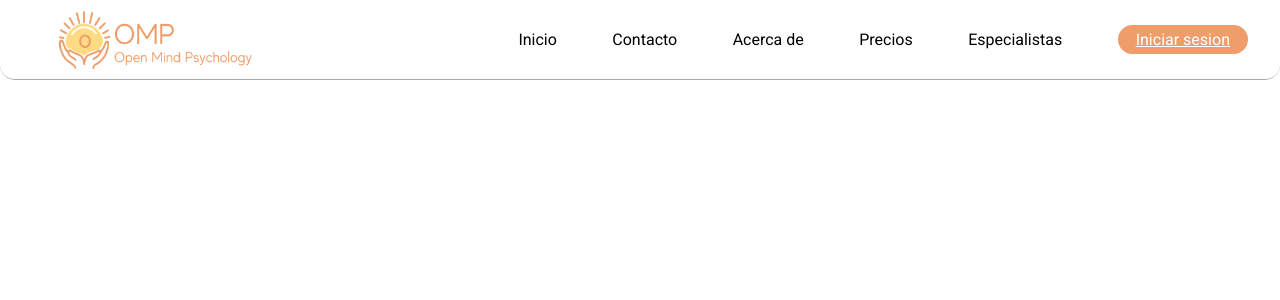
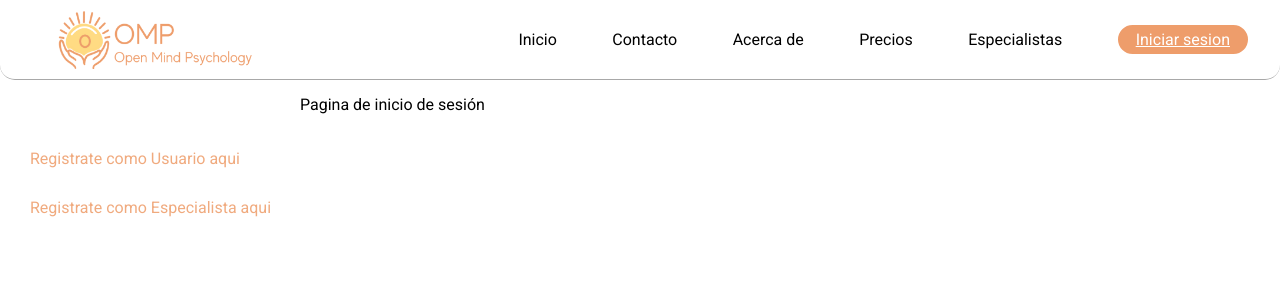
Before and after one commit to sabucds/Open-Mind-Psychology, a React (Create React App) app: page /iniciar in a window 1280 px wide. Shown: the top 300 px of the page. Built offline with nearby package versions, Linux system fonts and the light colour scheme.

Commit message:
adelanto pestañas de registros

```diff
--- a/src/components/App.css
+++ b/src/components/App.css
@@ -27,6 +27,8 @@ body {
   width: 100%;
   padding: 50px;
   background-image: url(./img/Fondo\ Banner\ 1.png);
+  background-size:cover;
+  background-position: center;
   background-repeat: no-repeat;
   display: flex;
 }
--- a/src/components/App.jsx
+++ b/src/components/App.jsx
@@ -9,6 +9,8 @@ import Precios from "./pages/Precios";
 import IniciarSesion from "./pages/IniciarSesion";
 import AcercaDe from "./pages/AcercaDe";
 import Navbar from "./Navbar/Navbar";
+import RegistroUser from "./pages/RegistroUser";
+import RegistroEspecialista from "./pages/RegistroEspecialista";
 
 function App() {
   return (
@@ -22,6 +24,8 @@ function App() {
           <Route path="/acerca" component={AcercaDe} />
           <Route path="/contacto" component={Contacto} />
           <Route path="/iniciar" component={IniciarSesion} />
+          <Route path="/RegistroUser" component={RegistroUser} />
+          <Route path="/RegistroEsp" component={ RegistroEspecialista} />
         </Switch>
       </Router>
     </div>
--- a/src/components/Navbar/MenuList.jsx
+++ b/src/components/Navbar/MenuList.jsx
@@ -23,4 +23,5 @@ export const MenuList = [
     title: "Iniciar sesion",
     url: "/iniciar",
   },
+
 ];
--- /dev/null
+++ b/src/components/pages/IniciarSesion.css
@@ -0,0 +1,30 @@
+@import url("https://fonts.googleapis.com/css2?family=Roboto:wght@300;400;500;700;900&display=swap");
+
+* {
+  margin: 0;
+  padding: 0;
+  box-sizing: border-box;
+}
+
+*:focus {
+  outline: none;
+}
+
+body {
+  width: 100%;
+  position: relative;
+  font-family: "roboto", sans-serif;
+}
+
+.sesion{
+    height: 10%;
+    width: 100%;
+    padding-left: 300px;
+    margin-bottom: 20px;
+}
+
+.main-sesion{
+    margin-top: 95px;
+    width: 100%;
+    height: 100%;
+}
--- a/src/components/pages/IniciarSesion.jsx
+++ b/src/components/pages/IniciarSesion.jsx
@@ -1,7 +1,22 @@
 import React from "react";
+import { Link } from "react-router-dom";
+import "./IniciarSesion.css";
 
 const IniciarSesion = () => {
-  return <div>Iniciar Sesion</div>;
+  return (
+    <section className="main-sesion">
+      <div className="sesion">Pagina de inicio de sesión</div>
+
+      <div className="registra-button">
+      <Link className="registra-link" to="./RegistroUser">Registrate como Usuario aqui</Link>
+      </div>
+
+      <div className="registra-button">
+      <Link className="registra-link" to="./RegistroEsp">Registrate como Especialista aqui</Link>
+      </div>
+
+  </section>
+  );
 };
 
 export default IniciarSesion;
--- /dev/null
+++ b/src/components/pages/RegistroEspecialista.jsx
@@ -0,0 +1,12 @@
+import React from "react";
+import "./RegistroUser.css";
+
+const RegistroEspecialista = () => {
+    return (
+      <section className="main-RegistroUser">
+        <div className="TitleRegister">Pagina de Registro para Especialistas</div>
+      </section>
+    );
+  };
+
+  export default RegistroEspecialista;
--- /dev/null
+++ b/src/components/pages/RegistroUser.css
@@ -0,0 +1,30 @@
+@import url("https://fonts.googleapis.com/css2?family=Roboto:wght@300;400;500;700;900&display=swap");
+
+* {
+  margin: 0;
+  padding: 0;
+  box-sizing: border-box;
+}
+
+*:focus {
+  outline: none;
+}
+
+body {
+  width: 100%;
+  position: relative;
+  font-family: "roboto", sans-serif;
+}
+
+.TitleRegister{
+    height: 10%;
+    width: 100%;
+    padding-left: 300px;
+    margin-bottom: 20px;
+}
+
+.main-RegistroUser{
+    margin-top: 500px;
+    width: 100%;
+    height: 100%;
+}
--- /dev/null
+++ b/src/components/pages/RegistroUser.jsx
@@ -0,0 +1,12 @@
+import React from "react";
+import "./RegistroUser.css";
+
+const RegistroUser = () => {
+    return (
+      <section className="main-RegistroUser">
+        <div className="TitleRegister">Pagina de Registro para usuarios</div>
+      </section>
+  );
+};
+
+export default RegistroUser;
```
Also changed, not shown: src/components/pages/RegistroEspecialista.css (added).
